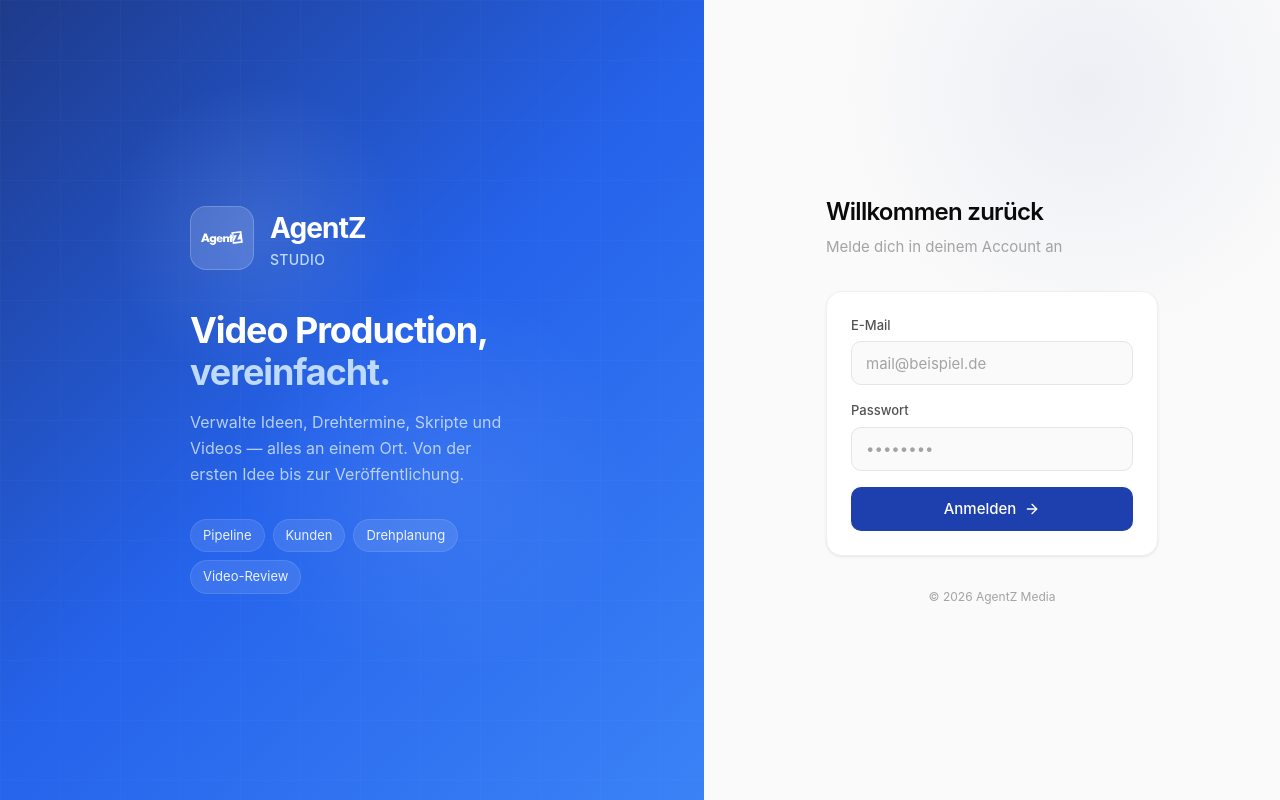
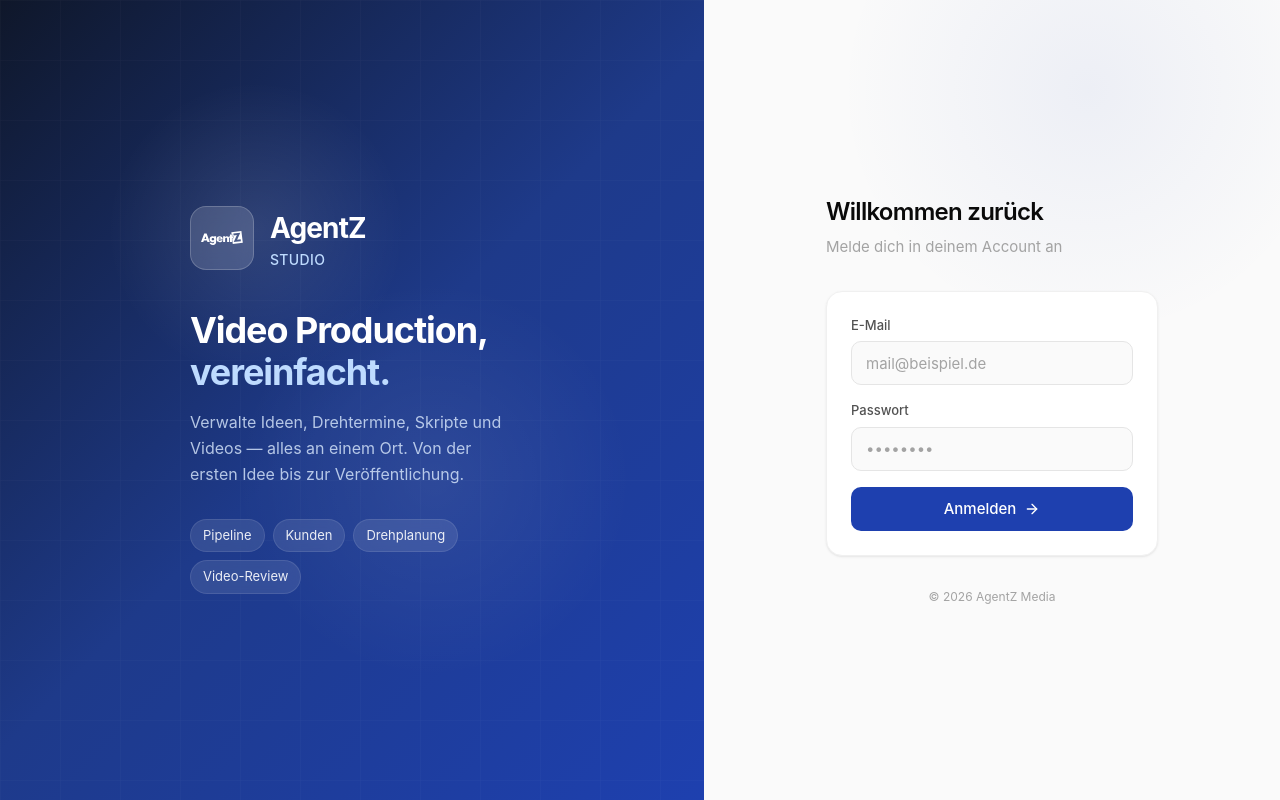
Before and after one commit to agentz-manfred/agentz-studio, a React (Vite) app: page / in a window 1280 px wide. Built offline with nearby package versions, Linux system fonts and the light colour scheme; no server answers.

Commit message:
style: login gradient darker, brand refinement

```diff
--- a/src/pages/Login.tsx
+++ b/src/pages/Login.tsx
@@ -27,7 +27,7 @@ export function LoginPage() {
     <div className="min-h-screen flex relative overflow-hidden">
       {/* Left side — Branding */}
       <div className="hidden lg:flex lg:w-[55%] relative items-center justify-center" style={{
-        background: "linear-gradient(135deg, #1e3a8a 0%, #2563eb 50%, #3b82f6 100%)",
+        background: "linear-gradient(135deg, #0f172a 0%, #1e3a8a 50%, #1e40af 100%)",
       }}>
         {/* Decorative elements */}
         <div className="absolute inset-0 overflow-hidden">
```
